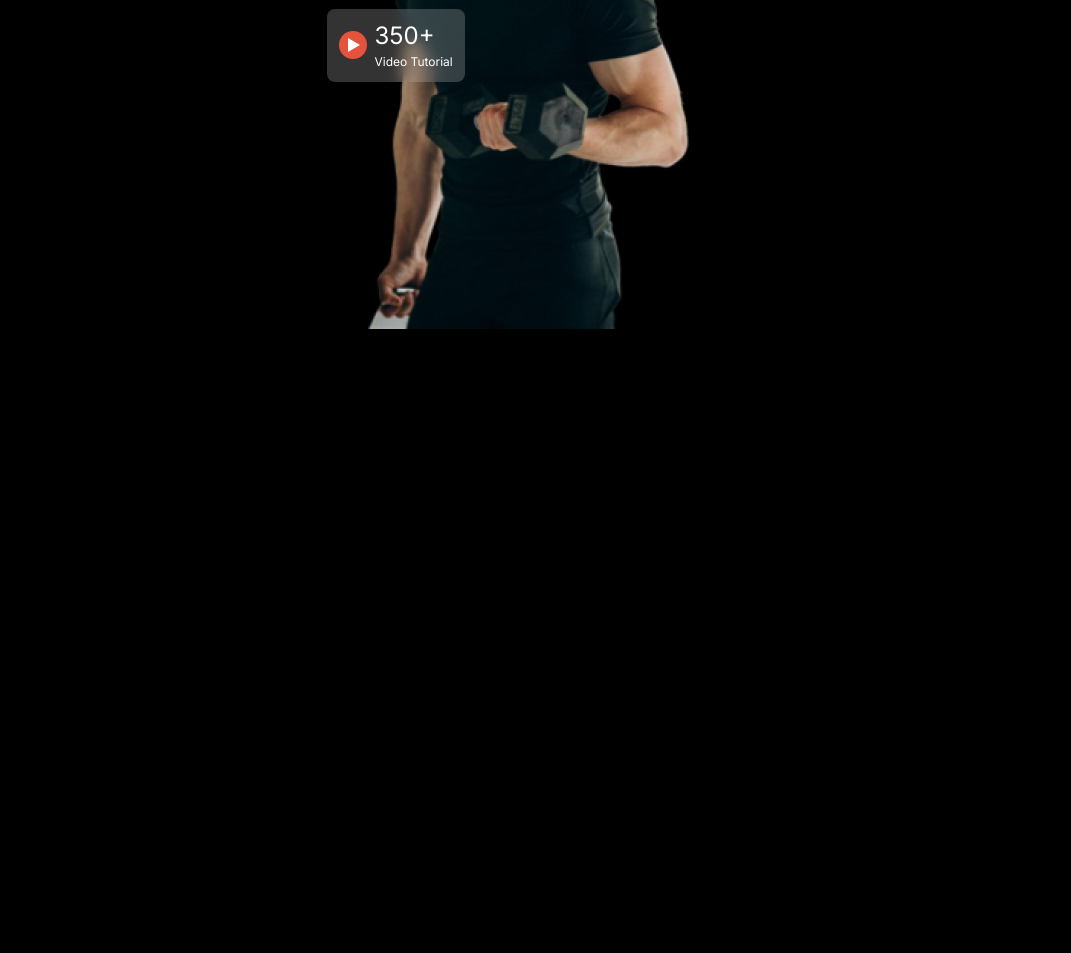
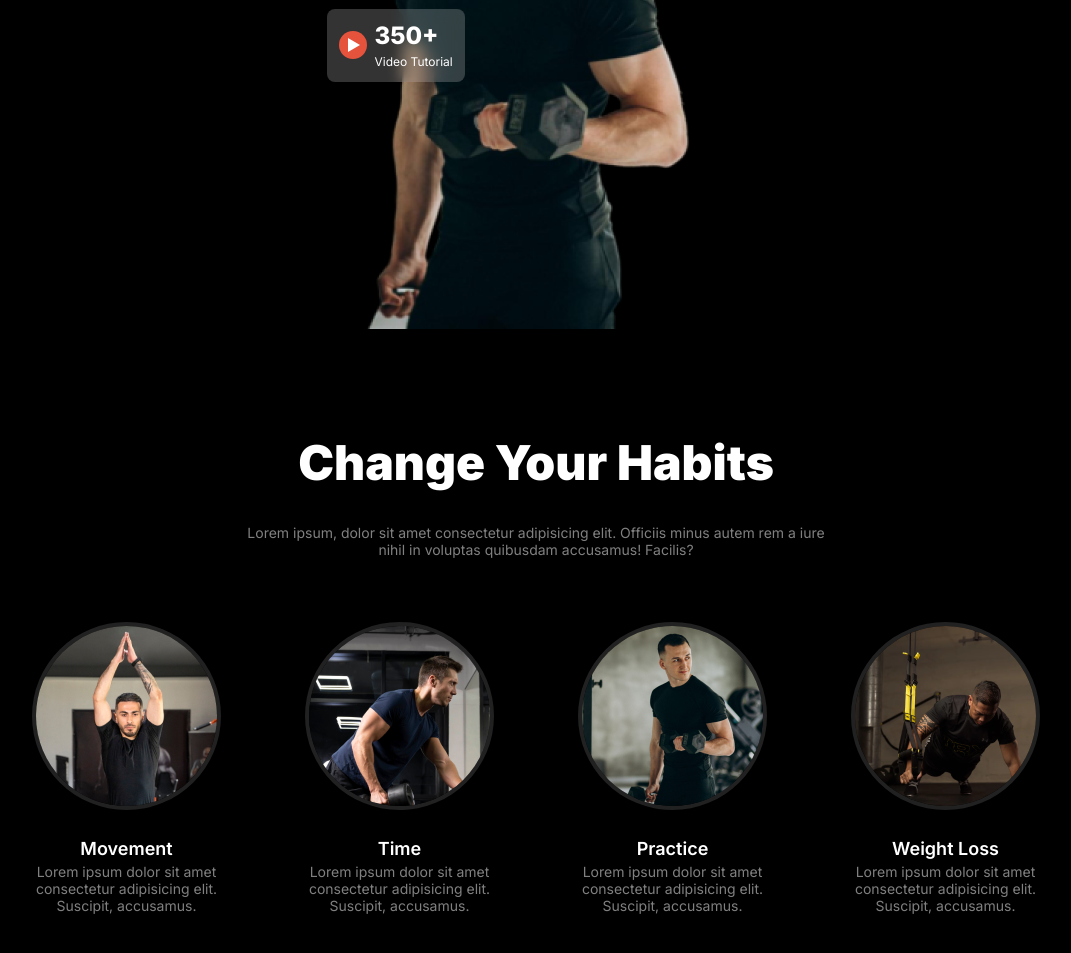
Before and after one commit to devkowsir/PH-B10A2-Fitness, a plain HTML site: page index.html in a window 1280 px wide. Shown: the part 789-1742 px from the top of the page, without its empty margins (104-1175 px from the left). Before the commit the page ends 1118 px from the top, so only its background shows below. Drawn offline with Linux system fonts and the light colour scheme; a web font is replaced by a local one.

Commit message:
change habit section added

```diff
--- a/index.html
+++ b/index.html
@@ -53,7 +53,39 @@
         </div>
       </div>
     </header>
-    <main></main>
+    <main>
+      <section id="change-habits">
+        <div class="container">
+          <h2>Change Your Habits</h2>
+          <p>
+            Lorem ipsum, dolor sit amet consectetur adipisicing elit. Officiis minus autem rem a iure nihil in voluptas
+            quibusdam accusamus! Facilis?
+          </p>
+          <ul>
+            <li>
+              <img src="./images/habit-1.png" alt="movement" />
+              <p>Movement</p>
+              <p>Lorem ipsum dolor sit amet consectetur adipisicing elit. Suscipit, accusamus.</p>
+            </li>
+            <li>
+              <img src="./images/habit-2.png" alt="time" />
+              <p>Time</p>
+              <p>Lorem ipsum dolor sit amet consectetur adipisicing elit. Suscipit, accusamus.</p>
+            </li>
+            <li>
+              <img src="./images/habit-3.png" alt="practice" />
+              <p>Practice</p>
+              <p>Lorem ipsum dolor sit amet consectetur adipisicing elit. Suscipit, accusamus.</p>
+            </li>
+            <li>
+              <img src="./images/habit-4.png" alt="weight loss" />
+              <p>Weight Loss</p>
+              <p>Lorem ipsum dolor sit amet consectetur adipisicing elit. Suscipit, accusamus.</p>
+            </li>
+          </ul>
+        </div>
+      </section>
+    </main>
     <footer></footer>
   </body>
 </html>
--- a/style.css
+++ b/style.css
@@ -30,6 +30,7 @@ a {
 
 p {
   color: hsla(var(--white), 0.5);
+  font-size: 14px;
 }
 
 ul {
@@ -151,6 +152,7 @@ header .content h1 span {
 
 header .content p {
   margin: 2rem 0;
+  font-size: 16px;
 }
 
 header .content .actions {
@@ -226,6 +228,7 @@ header .hero .box-1 div span:first-child {
 
 header .hero .box.box-2 div span:first-child {
   font-size: 1.5em;
+  font-weight: 800;
 }
 
 header .hero .box div span:last-child {
@@ -249,3 +252,52 @@ header .hero .box div span:last-child {
     display: initial;
   }
 }
+
+/* change habits section */
+#change-habits {
+  text-align: center;
+}
+
+#change-habits .container > p {
+  margin: 1.5rem auto 3rem;
+  width: min(90%, 600px);
+}
+
+#change-habits ul {
+  display: grid;
+  grid-template-columns: repeat(1, 1fr);
+  gap: 2rem;
+}
+
+#change-habits li img {
+  border: 4px solid hsl(var(--sub-bg));
+  border-radius: 50%;
+}
+
+#change-habits li p:first-of-type {
+  margin: 1.5rem 0 0.25rem;
+  font-size: 18px;
+  font-weight: 600;
+  color: hsl(var(--white));
+}
+
+#change-habits li p:last-child {
+  margin: auto auto;
+  width: min(80%, 600px);
+}
+
+@media screen and (min-width: 576px) {
+  #change-habits .container > p {
+    margin: 2rem auto 4rem;
+  }
+
+  #change-habits ul {
+    grid-template-columns: repeat(2, 1fr);
+  }
+}
+
+@media screen and (min-width: 1024px) {
+  #change-habits ul {
+    grid-template-columns: repeat(4, 1fr);
+  }
+}
```
